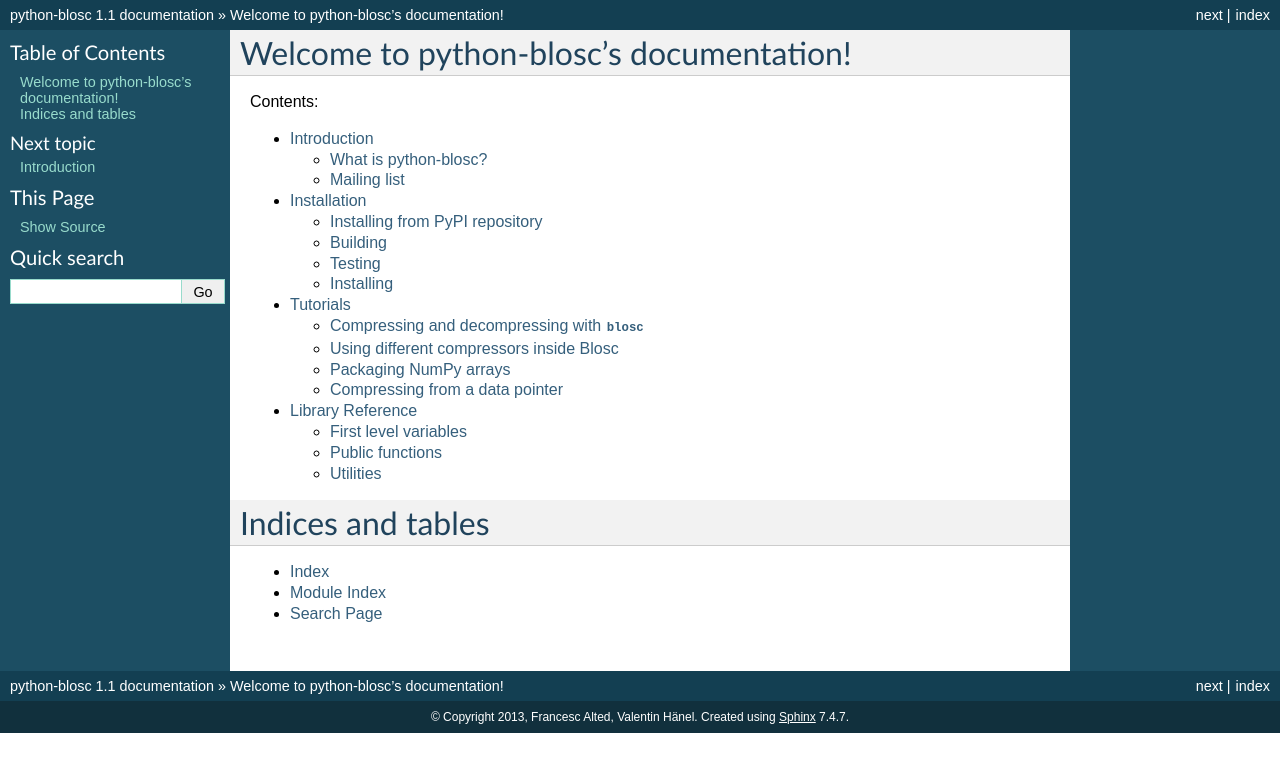
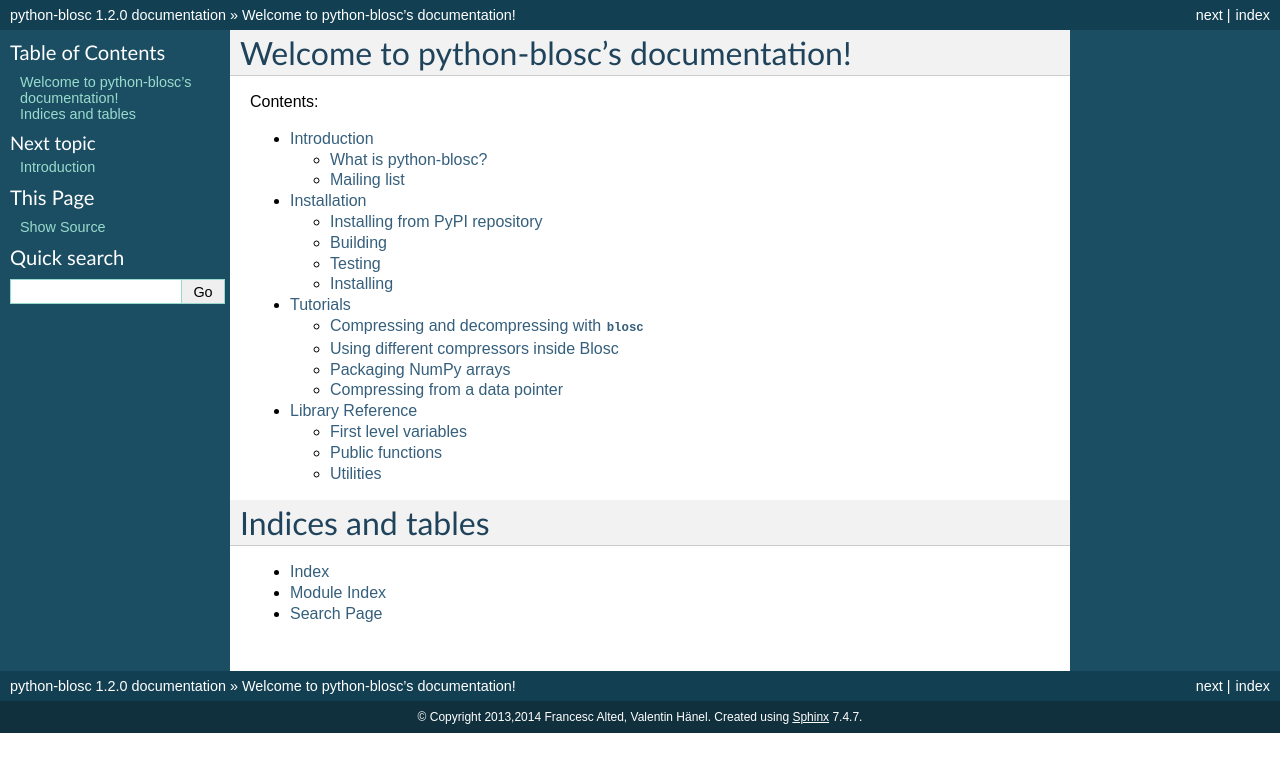
Before and after one commit to Blosc/python-blosc, a Sphinx documentation site: the page built from doc/index.rst, in a window 1280 px wide. Shown: the top 772 px of the page. Built offline with Sphinx 7.4.7, drawn with Linux system fonts in a browser that asks for light colours.

Commit message:
Updated version of the manual

```diff
--- a/doc/conf.py
+++ b/doc/conf.py
@@ -44,16 +44,16 @@ master_doc = 'index'
 
 # General information about the project.
 project = u'python-blosc'
-copyright = u'2013, Francesc Alted, Valentin Hänel'
+copyright = u'2013,2014 Francesc Alted, Valentin Hänel'
 
 # The version info for the project you're documenting, acts as replacement for
 # |version| and |release|, also used in various other places throughout the
 # built documents.
 #
 # The short X.Y version.
-version = '1.1'
+version = '1.2'
 # The full version, including alpha/beta/rc tags.
-release = '1.1'
+release = '1.2.0'
 
 # The language for content autogenerated by Sphinx. Refer to documentation
 # for a list of supported languages.
```
